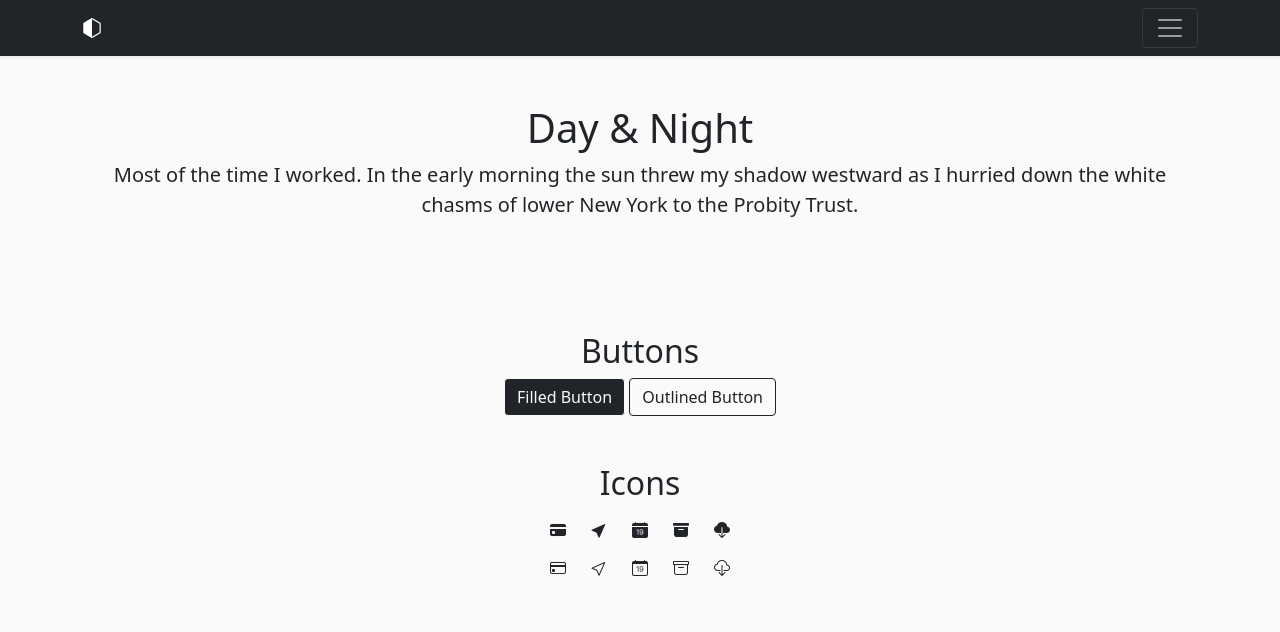
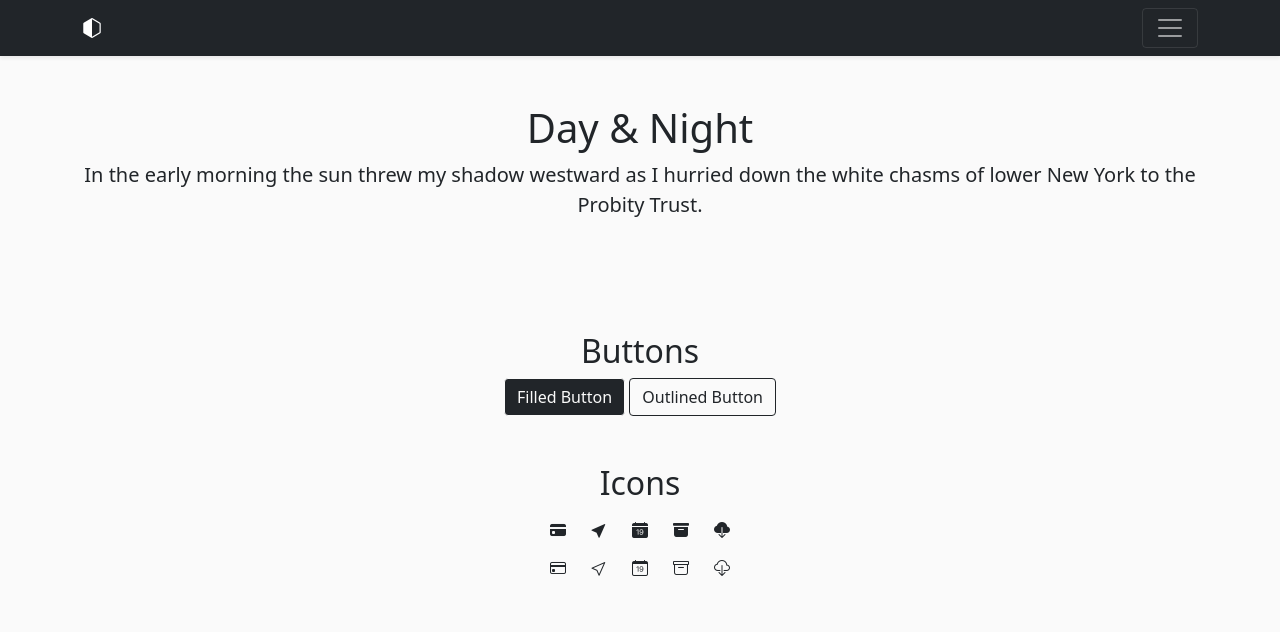
Before and after one commit to kaili-chen/writing-supplements, a plain HTML site: page implement dark theme/approach3_1/index.html in a window 1280 px wide. Shown: the top 632 px of the page. Drawn offline with nearby package versions, Linux system fonts and the light colour scheme.

Commit message:
removed some comments

```diff
--- a/implement dark theme/approach3_1/index.html
+++ b/implement dark theme/approach3_1/index.html
@@ -40,7 +40,6 @@
         <div class="container">
           <a href="#" class="navbar-brand d-flex align-items-center">
             <i class="bi bi-hexagon-half"></i>
-            <!-- <input type="checkbox" id="theme-switch"> -->
           </a>
           <button class="navbar-toggler" type="button" data-bs-toggle="collapse" data-bs-target="#navbarHeader" aria-controls="navbarHeader" aria-expanded="false" aria-label="Toggle navigation">
             <span class="navbar-toggler-icon"></span>
@@ -59,7 +58,7 @@
     <div class="row">
       <div class="col-lg-12 col-md-12 mx-auto">
         <p class="lead text-muted">
-            Most of the time I worked. In the early morning the sun threw my shadow westward as I hurried down the white chasms of lower New York to the Probity Trust.
+            In the early morning the sun threw my shadow westward as I hurried down the white chasms of lower New York to the Probity Trust.
           </p>
       </div>
     </div>
```
Also changed, not shown: implement dark theme/approach1/index.html (+1 -2 lines), implement dark theme/approach2/index.html (+0 -1 lines), implement dark theme/approach3_2/index.html (+0 -1 lines), implement dark theme/approach3_3/index.html (+0 -1 lines).
